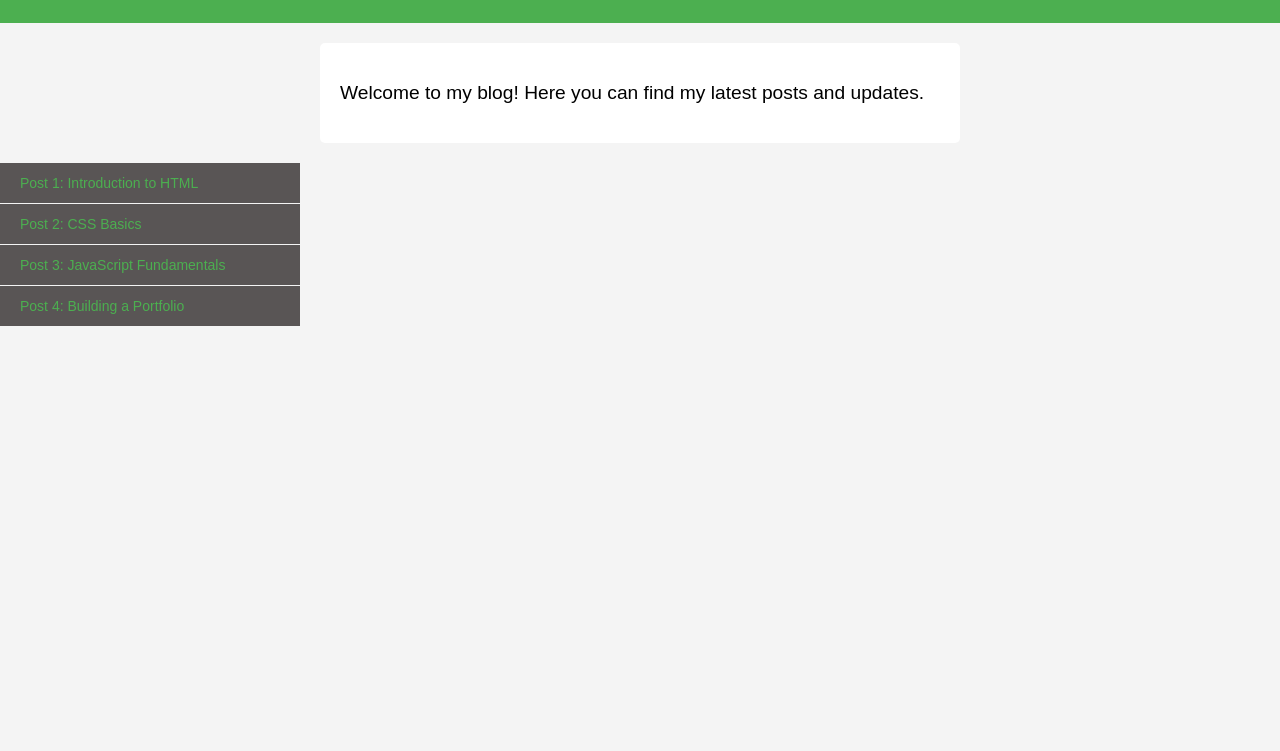
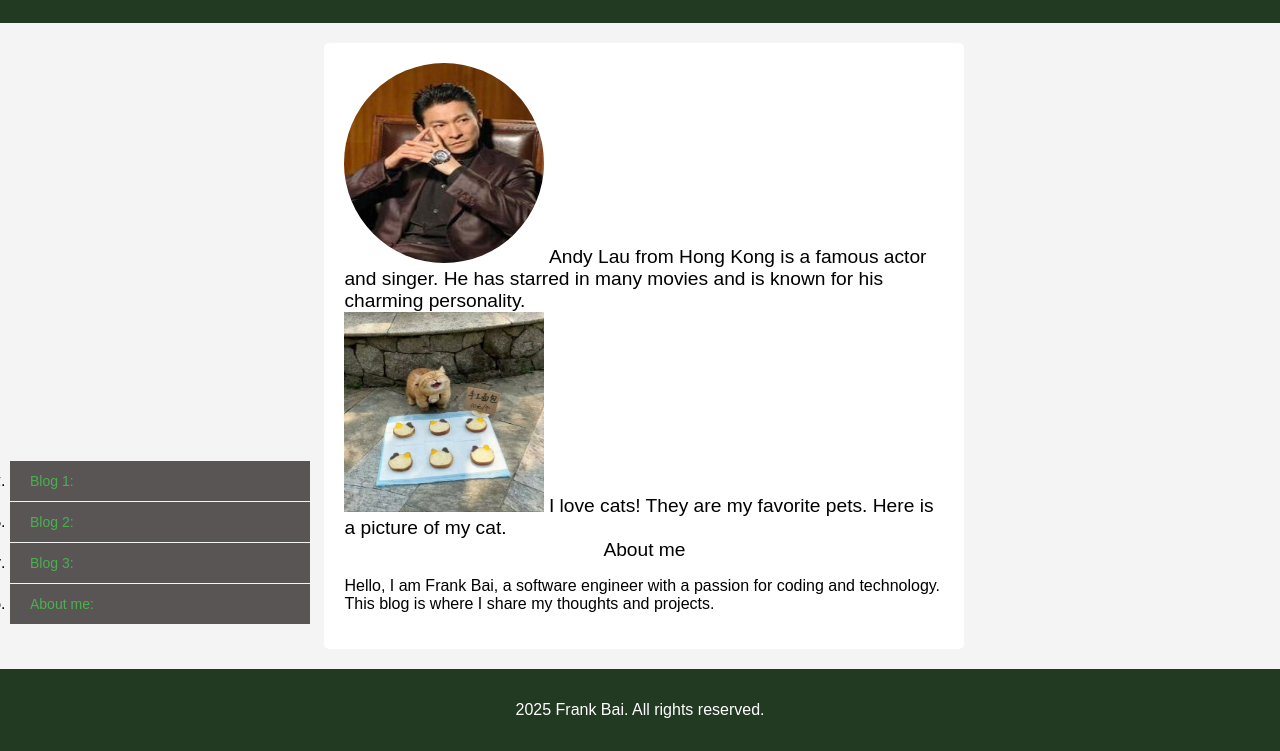
Before and after one commit to frankbai2024/Lab-assignments, a plain HTML site: page frankbai-code/FrankLabBlog.html in a window 1280 px wide. Shown: the part 89-840 px from the top of the page. Before the commit the page ends 800 px from the top, so only its background shows below. Drawn offline with Linux system fonts and the light colour scheme.

Commit message:
final blog add an imgBlog folder

```diff
--- a/frankbai-code/FrankLabBlog.html
+++ b/frankbai-code/FrankLabBlog.html
@@ -12,12 +12,13 @@
         padding: 0;
       }
       .banner {
-        background-color: #4caf50;
+        background-color: #223922;
         color: white;
         text-align: center;
         padding: 1em 0;
       }
       .info_box {
+        display: inline-block;
         background-color: #fff;
         border-radius: 5px;
         padding: 20px;
@@ -28,7 +29,9 @@
         font-size: 1.2em;
       }
       ul {
+        display: inline-block;
         list-style-type: lower-greek;
+        margin: 10px;
         padding: 0;
       }
       li {
@@ -58,18 +61,47 @@
   </head>
   <body>
     <div class="banner">
-      <h1>Frank's Blog</h1>
+      <h1>Welcom to Frank's Blog</h1>
     </div>
-    <div class="info_box">
-      <p class="content">
-        Welcome to my blog! Here you can find my latest posts and updates.
+    <!-- <div class="info_box"> -->
+    <!-- <p class="content"> -->
+    <!-- Welcome to my blog! Here you can find my latest posts and updates. -->
+    <!-- </p> -->
+    <!-- </div> -->
+    <!-- <span> -->
+    <ul>
+      <li><a href="#">Blog 1: </a></li>
+      <li><a href="#">Blog 2: </a></li>
+      <li><a href="#">Blog 3: </a></li>
+      <li><a href="#">About me:</a></li>
+    </ul>
+    <span class="info_box">
+      <img
+        src="imgBlog/andy.jpg"
+        alt="andy"
+        style="width: 200px; height: 200px; border-radius: 50%"
+      />
+      <span class="content">
+        Andy Lau from Hong Kong is a famous actor and singer. He has starred in
+        many movies and is known for his charming personality.
+      </span>
+      <div></div>
+      <img
+        src="imgBlog/cat1.jpg"
+        alt="cat1"
+        style="width: 200px; height: 200px"
+      />
+      <span class="content">
+        I love cats! They are my favorite pets. Here is a picture of my cat.
+      </span>
+      <div class="content" style="text-align: center">About me</div>
+      <p>
+        Hello, I am Frank Bai, a software engineer with a passion for coding and
+        technology. This blog is where I share my thoughts and projects.
       </p>
-    </div>
-    <ul>
-      <li><a href="#">Post 1: Introduction to HTML</a></li>
-      <li><a href="#">Post 2: CSS Basics</a></li>
-      <li><a href="#">Post 3: JavaScript Fundamentals</a></li>
-      <li><a href="#">Post 4: Building a Portfolio</a></li>
-    </ul>
+    </span>
+    <footer class="banner">
+      <p>2025 Frank Bai. All rights reserved.</p>
+    </footer>
   </body>
 </html>
```
Also changed, not shown: frankbai-code/imgBlog/andy.jpg (added), frankbai-code/imgBlog/cat1.jpg (added), 1 other file.
